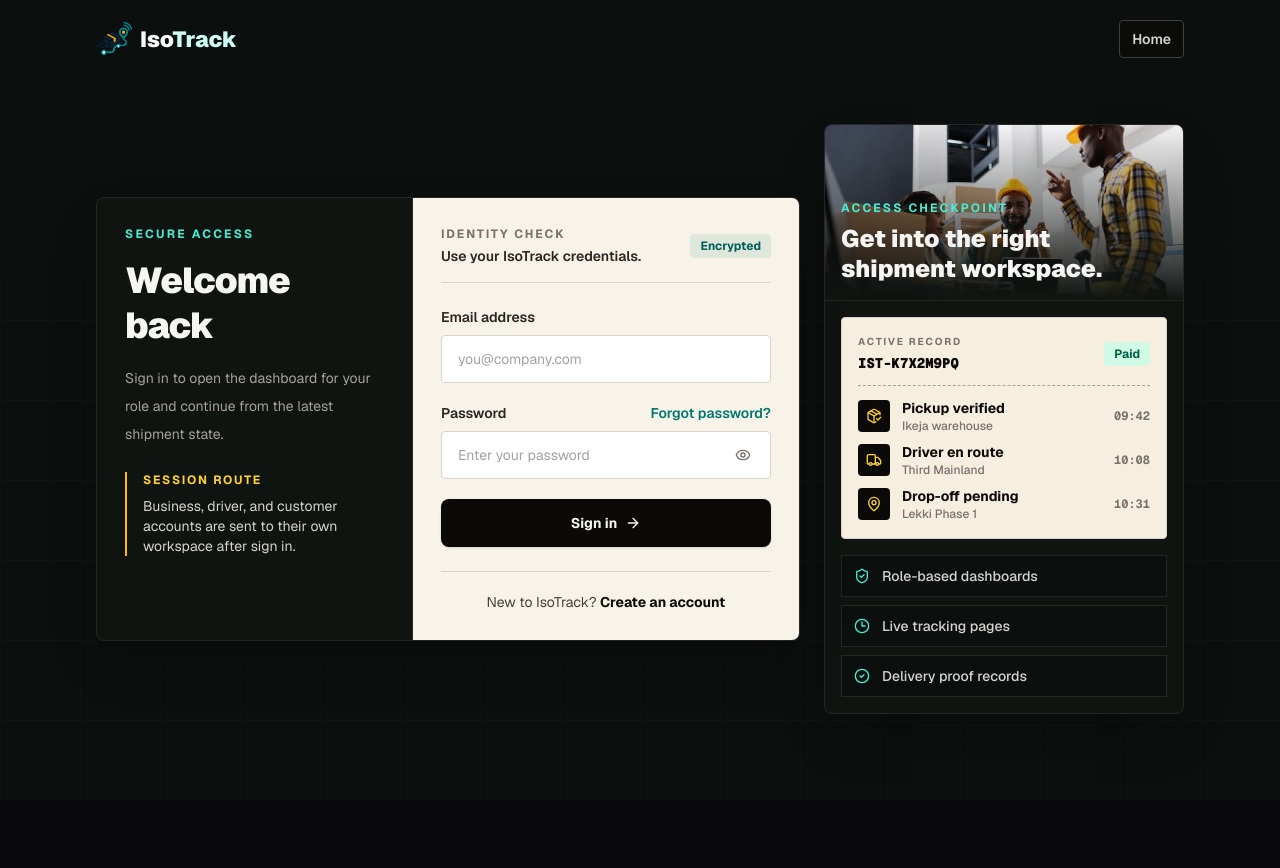
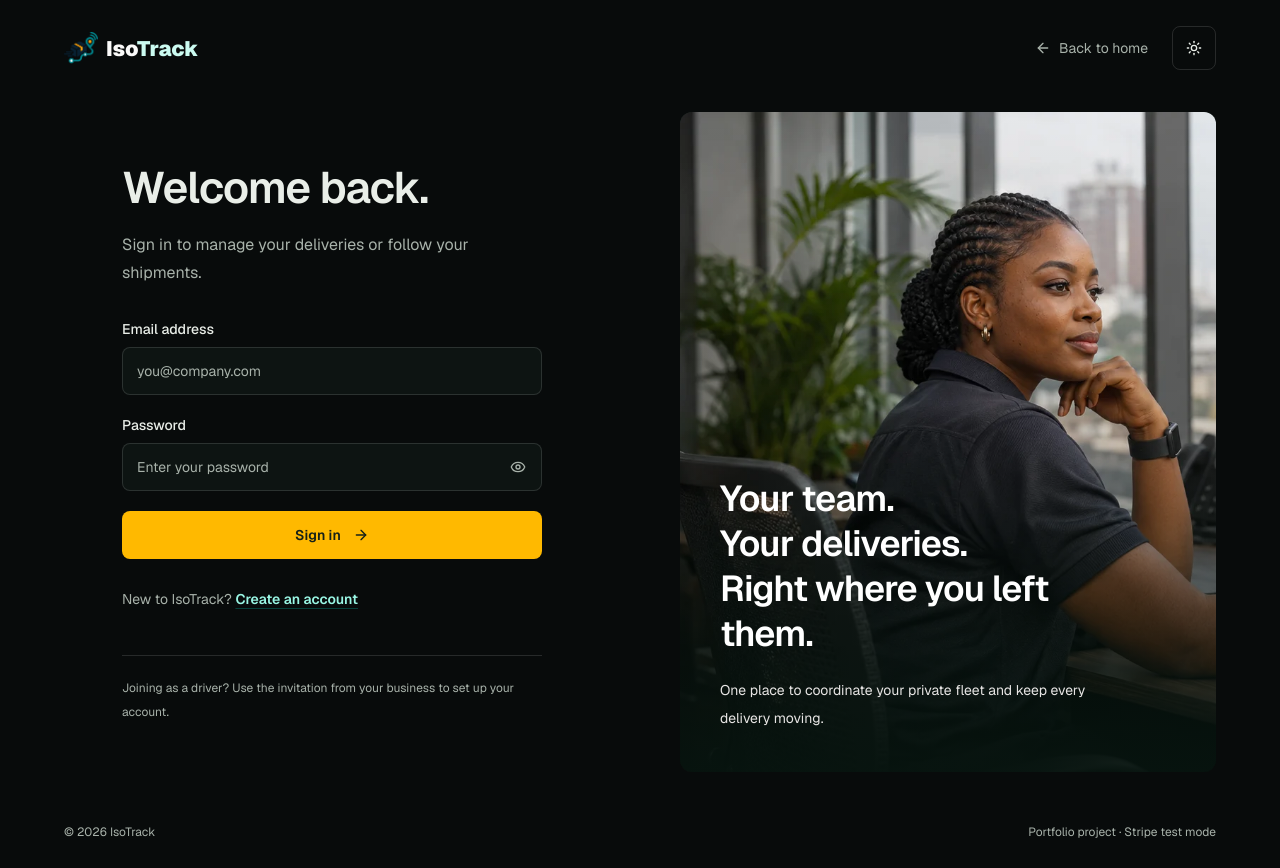
Before and after one commit to Ikenna-Lucky/IsoTrack, a Next.js app: page /login in a window 1280 px wide. Before the commit the page ends 800 px from the top, so only its background shows below. Built offline with nearby package versions, Linux system fonts and the light colour scheme; no server answers.

Commit message:
Redesign sign-in page to match the new site

```diff
--- a/src/app/(auth)/layout.tsx
+++ b/src/app/(auth)/layout.tsx
@@ -2,6 +2,9 @@ import Link from "next/link";
 import type { Metadata } from "next";
 import { BrandPanel } from "@/components/auth/brand-panel";
 import { Logo } from "@/components/shared/logo";
+import { AuthLayoutSwitch } from "@/components/auth/auth-layout-switch";
+import { SignInLayout } from "@/components/auth/sign-in-layout";
+import "../landing-theme.css";
 
 export const metadata: Metadata = {
   title: {
@@ -12,6 +15,7 @@ export const metadata: Metadata = {
 
 export default function AuthLayout({ children }: { children: React.ReactNode }) {
   return (
+    <AuthLayoutSwitch signIn={<SignInLayout>{children}</SignInLayout>}>
       <div className="relative min-h-screen overflow-x-hidden bg-[#0b0f0e] text-stone-100">
         <div
           className="pointer-events-none absolute inset-0 opacity-[0.18]"
@@ -41,5 +45,6 @@ export default function AuthLayout({ children }: { children: React.ReactNode })
           </div>
         </main>
       </div>
+    </AuthLayoutSwitch>
   );
 }
--- /dev/null
+++ b/src/components/auth/auth-layout-switch.tsx
@@ -0,0 +1,14 @@
+"use client";
+
+import { usePathname } from "next/navigation";
+
+// Keep the registration and invitation layouts intact while sign-in is redesigned.
+export function AuthLayoutSwitch({
+  children,
+  signIn,
+}: {
+  children: React.ReactNode;
+  signIn: React.ReactNode;
+}) {
+  return usePathname() === "/login" ? signIn : children;
+}
--- a/src/components/auth/login-form.tsx
+++ b/src/components/auth/login-form.tsx
@@ -17,56 +17,35 @@ const loginSchema = z.object({
   email: z.string().email("Enter a valid email address"),
   password: z.string().min(1, "Password is required"),
 });
-
 type LoginFormValues = z.infer<typeof loginSchema>;
 
-function Field({
-  label,
-  htmlFor,
-  error,
-  action,
-  children,
-}: {
-  label: string;
-  htmlFor?: string;
-  error?: string | undefined;
-  action?: React.ReactNode | undefined;
-  children: React.ReactNode;
-}) {
-  return (
-    <div className="space-y-2">
-      <div className="flex items-center justify-between gap-3">
-        <label htmlFor={htmlFor} className="text-sm font-semibold text-stone-800">
-          {label}
-        </label>
-        {action}
-      </div>
-      {children}
-      {error && (
-        <p className="flex items-center gap-1.5 text-xs font-medium text-red-600">
-          <AlertCircle className="h-3.5 w-3.5 shrink-0" />
-          {error}
+const inputStyle =
+  "h-12 w-full rounded-md border bg-[var(--landing-panel)] px-3.5 text-base text-[var(--landing-ink)] outline-none transition-colors placeholder:text-[var(--landing-muted)] focus:border-[var(--landing-accent)] focus:ring-2 focus:ring-teal-500/15 sm:text-sm";
+
+function FieldError({ id, message }: { id: string; message: string | undefined }) {
+  return message ? (
+    <p
+      id={id}
+      role="alert"
+      className="mt-2 flex items-center gap-1.5 text-xs leading-5 text-[var(--landing-danger)]"
+    >
+      <AlertCircle aria-hidden="true" className="size-3.5 shrink-0" />
+      {message}
     </p>
-      )}
-    </div>
-  );
+  ) : null;
 }
 
 export function LoginForm() {
   const router = useRouter();
   const searchParams = useSearchParams();
   const login = useAuthStore((s) => s.login);
-
   const [showPassword, setShowPassword] = useState(false);
   const [serverError, setServerError] = useState<string | null>(null);
-
   const {
     register,
     handleSubmit,
     formState: { errors, isSubmitting },
-  } = useForm<LoginFormValues>({
-    resolver: zodResolver(loginSchema),
-  });
+  } = useForm<LoginFormValues>({ resolver: zodResolver(loginSchema) });
 
   const onSubmit = async (values: LoginFormValues) => {
     setServerError(null);
@@ -80,91 +59,67 @@ export function LoginForm() {
   };
 
   return (
-    <section className="w-full max-w-3xl">
-      <div className="motion-rise overflow-hidden rounded-md border border-stone-800 bg-[#101411] shadow-2xl shadow-black/30">
-        <div className="grid md:grid-cols-[0.9fr_1.1fr]">
-          <div className="border-b border-stone-800 p-5 md:border-b-0 md:border-r md:p-7">
-            <p className="text-xs font-bold uppercase tracking-[0.18em] text-teal-300">
-              Secure access
+    <section aria-labelledby="sign-in-title">
+      <h1
+        id="sign-in-title"
+        className="text-4xl font-semibold leading-tight tracking-tight text-[var(--landing-ink)] sm:text-[44px]"
+      >
+        Welcome back.
+      </h1>
+      <p className="mt-4 max-w-sm text-base leading-7 text-[var(--landing-muted)]">
+        Sign in to manage your deliveries or follow your shipments.
       </p>
-            <h1 className="mt-4 max-w-sm text-3xl font-black leading-tight tracking-tight text-stone-100 sm:text-4xl">
-              Welcome back
-            </h1>
-            <p className="mt-4 max-w-sm text-sm leading-7 text-stone-400">
-              Sign in to open the dashboard for your role and continue from the latest shipment
-              state.
-            </p>
-
-            <div className="mt-6 border-l-2 border-amber-400 pl-4">
-              <p className="text-xs font-bold uppercase tracking-[0.14em] text-amber-300">
-                Session route
-              </p>
-              <p className="mt-2 text-sm text-stone-300">
-                Business, driver, and customer accounts are sent to their own workspace after sign
-                in.
-              </p>
-            </div>
-          </div>
-
-          <div className="bg-[#f8f3e8] p-5 text-stone-950 sm:p-7">
       {searchParams.get("joined") === "fleet" && (
         <p
           role="status"
-                className="mb-5 rounded border border-teal-700/30 bg-teal-700/10 p-3 text-sm text-teal-900"
+          className="mt-6 rounded-md border border-teal-500/30 bg-teal-500/10 p-3 text-sm leading-6 text-[var(--landing-accent)]"
         >
           Fleet joined. Sign in with the email and password you just used.
         </p>
       )}
-            <div className="mb-6 flex items-center justify-between border-b border-stone-300 pb-4">
-              <div>
-                <p className="text-xs font-bold uppercase tracking-[0.16em] text-stone-500">
-                  Identity check
-                </p>
-                <p className="mt-1 text-sm font-semibold text-stone-800">
-                  Use your IsoTrack credentials.
-                </p>
-              </div>
-              <span className="hidden rounded bg-teal-700/10 px-2.5 py-1 text-xs font-bold text-teal-800 sm:inline-flex">
-                Encrypted
-              </span>
-            </div>
-
       {serverError && (
-              <div className="mb-6 flex items-start gap-3 rounded border border-red-300 bg-red-50 px-4 py-3 text-sm font-medium text-red-700">
-                <AlertCircle className="mt-0.5 h-4 w-4 shrink-0" />
+        <div
+          role="alert"
+          className="mt-6 flex items-start gap-2.5 rounded-md border border-rose-500/30 bg-rose-500/10 px-3 py-3 text-sm leading-6 text-[var(--landing-danger)]"
+        >
+          <AlertCircle aria-hidden="true" className="mt-1 size-4 shrink-0" />
           <span>{serverError}</span>
         </div>
       )}
-
-            <form onSubmit={handleSubmit(onSubmit)} noValidate className="space-y-5">
-              <Field label="Email address" htmlFor="email" error={errors.email?.message}>
+      <form onSubmit={handleSubmit(onSubmit)} noValidate className="mt-8 space-y-5">
+        <div>
+          <label
+            htmlFor="email"
+            className="mb-2 block text-sm font-medium text-[var(--landing-ink)]"
+          >
+            Email address
+          </label>
           <input
             {...register("email")}
             id="email"
             type="email"
-                  autoComplete="email"
+            autoComplete="username"
+            autoCapitalize="none"
+            spellCheck={false}
             placeholder="you@company.com"
+            aria-invalid={Boolean(errors.email)}
+            aria-describedby={errors.email ? "email-error" : undefined}
             className={cn(
-                    "h-12 w-full rounded border bg-white px-4 text-sm text-stone-950 outline-none transition",
-                    "placeholder:text-stone-400 focus:border-teal-700 focus:ring-4 focus:ring-teal-700/15",
-                    errors.email ? "border-red-400" : "border-stone-300 hover:border-stone-500",
+              inputStyle,
+              errors.email
+                ? "border-rose-500"
+                : "border-[var(--landing-border)] hover:border-teal-500/40",
             )}
           />
-              </Field>
-
-              <Field
-                label="Password"
+          <FieldError id="email-error" message={errors.email?.message} />
+        </div>
+        <div>
+          <label
             htmlFor="password"
-                error={errors.password?.message}
-                action={
-                  <Link
-                    href={"#" as Route}
-                    className="text-sm font-semibold text-teal-700 hover:text-teal-900"
+            className="mb-2 block text-sm font-medium text-[var(--landing-ink)]"
           >
-                    Forgot password?
-                  </Link>
-                }
-              >
+            Password
+          </label>
           <div className="relative">
             <input
               {...register("password")}
@@ -172,56 +127,62 @@ export function LoginForm() {
               type={showPassword ? "text" : "password"}
               autoComplete="current-password"
               placeholder="Enter your password"
+              aria-invalid={Boolean(errors.password)}
+              aria-describedby={errors.password ? "password-error" : undefined}
               className={cn(
-                      "h-12 w-full rounded border bg-white px-4 pr-12 text-sm text-stone-950 outline-none transition",
-                      "placeholder:text-stone-400 focus:border-teal-700 focus:ring-4 focus:ring-teal-700/15",
+                inputStyle,
+                "pr-14",
                 errors.password
-                        ? "border-red-400"
-                        : "border-stone-300 hover:border-stone-500",
+                  ? "border-rose-500"
+                  : "border-[var(--landing-border)] hover:border-teal-500/40",
               )}
             />
             <button
               type="button"
               onClick={() => setShowPassword((value) => !value)}
-                    className="absolute right-3 top-1/2 flex h-8 w-8 -translate-y-1/2 items-center justify-center rounded text-stone-500 transition hover:bg-stone-200 hover:text-stone-900"
               aria-label={showPassword ? "Hide password" : "Show password"}
+              aria-pressed={showPassword}
+              className="absolute right-0.5 top-1/2 flex size-11 -translate-y-1/2 items-center justify-center rounded-md text-[var(--landing-muted)] hover:text-[var(--landing-accent)] focus-visible:outline-2 focus-visible:outline-offset-2 focus-visible:outline-[var(--landing-accent)]"
             >
-                    {showPassword ? <EyeOff className="h-4 w-4" /> : <Eye className="h-4 w-4" />}
+              {showPassword ? (
+                <EyeOff aria-hidden="true" className="size-4" />
+              ) : (
+                <Eye aria-hidden="true" className="size-4" />
+              )}
             </button>
           </div>
-              </Field>
-
+          <FieldError id="password-error" message={errors.password?.message} />
+        </div>
         <button
           type="submit"
           disabled={isSubmitting}
-                className="flex h-12 w-full items-center justify-center gap-2 rounded-md bg-stone-950 px-5 text-sm font-bold text-stone-100 shadow-sm transition hover:bg-stone-800 focus:outline-none focus:ring-4 focus:ring-stone-950/20 disabled:pointer-events-none disabled:opacity-60"
+          className="flex min-h-12 w-full items-center justify-center gap-3 rounded-md bg-amber-400 px-5 text-sm font-semibold text-[#152018] transition-colors hover:bg-amber-300 focus-visible:outline-2 focus-visible:outline-offset-4 focus-visible:outline-[var(--landing-accent)] disabled:cursor-wait disabled:opacity-60"
         >
           {isSubmitting ? (
             <>
-                    <Loader2 className="h-4 w-4 animate-spin" />
-                    Signing in
+              <Loader2
+                aria-hidden="true"
+                className="size-4 animate-spin motion-reduce:animate-none"
+              />
+              Signing in…
             </>
           ) : (
             <>
               Sign in
-                    <ArrowRight className="h-4 w-4" />
+              <ArrowRight aria-hidden="true" className="size-4" />
             </>
           )}
         </button>
       </form>
-
-            <div className="mt-6 border-t border-stone-300 pt-5 text-center text-sm text-stone-700">
+      <p className="mt-6 text-sm leading-7 text-[var(--landing-muted)]">
         New to IsoTrack?{" "}
         <Link
-                href={"/register" as Route}
-                className="font-bold text-stone-950 hover:text-teal-700"
+          href="/register"
+          className="inline-flex min-h-8 items-center font-semibold text-[var(--landing-accent)] underline decoration-teal-500/30 underline-offset-4 hover:decoration-current focus-visible:outline-2 focus-visible:outline-offset-4 focus-visible:outline-[var(--landing-accent)]"
         >
           Create an account
         </Link>
-            </div>
-          </div>
-        </div>
-      </div>
+      </p>
     </section>
   );
 }
--- /dev/null
+++ b/src/components/auth/sign-in-layout.tsx
@@ -0,0 +1,65 @@
+import Image from "next/image";
+import Link from "next/link";
+import { ArrowLeft } from "lucide-react";
+import { Logo } from "@/components/shared/logo";
+import { ThemeToggle } from "@/components/shared/theme-toggle";
+
+export function SignInLayout({ children }: { children: React.ReactNode }) {
+  return (
+    <div className="landing-page min-h-dvh bg-[var(--landing-canvas)] text-[var(--landing-ink)]">
+      <div className="mx-auto flex min-h-dvh max-w-[1440px] flex-col px-7 min-[600px]:px-12 lg:px-16">
+        <header className="flex min-h-24 items-center justify-between gap-4">
+          <Logo href="/" size={40} tone="light" />
+          <div className="flex items-center gap-3 sm:gap-6">
+            <Link
+              href="/"
+              className="hidden min-h-11 items-center gap-2 rounded text-sm text-[var(--landing-muted)] hover:text-[var(--landing-accent)] focus-visible:outline-2 focus-visible:outline-offset-4 focus-visible:outline-[var(--landing-accent)] sm:inline-flex"
+            >
+              <ArrowLeft aria-hidden="true" className="size-4" />
+              Back to home
+            </Link>
+            <ThemeToggle />
+          </div>
+        </header>
+        <main className="grid flex-1 items-center gap-12 pb-10 pt-8 lg:grid-cols-[1fr_1fr] lg:gap-20 lg:pb-12 lg:pt-4">
+          <div className="mx-auto w-full max-w-[420px] py-6 sm:py-12">
+            {children}
+            <p className="mt-10 border-t border-[var(--landing-border)] pt-5 text-xs leading-6 text-[var(--landing-muted)]">
+              Joining as a driver? Use the invitation from your business to set up your account.
+            </p>
+          </div>
+          <aside
+            aria-label="About IsoTrack"
+            className="relative hidden min-h-[620px] self-stretch overflow-hidden rounded-lg bg-[#14261e] lg:block"
+          >
+            <Image
+              src="/images/dispatch-office.webp"
+              alt="A dispatcher coordinating her business fleet from the office"
+              fill
+              sizes="(min-width: 1024px) 48vw, 0px"
+              priority
+              className="object-cover object-[65%_center]"
+            />
+            <div className="absolute inset-0 bg-linear-to-t from-[#07140ff2] via-[#07140f18] to-transparent" />
+            <div className="absolute inset-x-0 bottom-0 p-8 xl:p-10">
+              <p className="max-w-sm text-3xl font-semibold leading-tight tracking-tight text-white xl:text-4xl">
+                Your team.
+                <br />
+                Your deliveries.
+                <br />
+                Right where you left them.
+              </p>
+              <p className="mt-5 max-w-sm text-sm leading-7 text-stone-200">
+                One place to coordinate your private fleet and keep every delivery moving.
+              </p>
+            </div>
+          </aside>
+        </main>
+        <footer className="flex flex-wrap justify-between gap-3 pb-6 text-xs leading-6 text-[var(--landing-muted)]">
+          <p>&copy; {new Date().getFullYear()} IsoTrack</p>
+          <p>Portfolio project · Stripe test mode</p>
+        </footer>
+      </div>
+    </div>
+  );
+}
```
Lines whose indentation alone changed are shown as unchanged.
